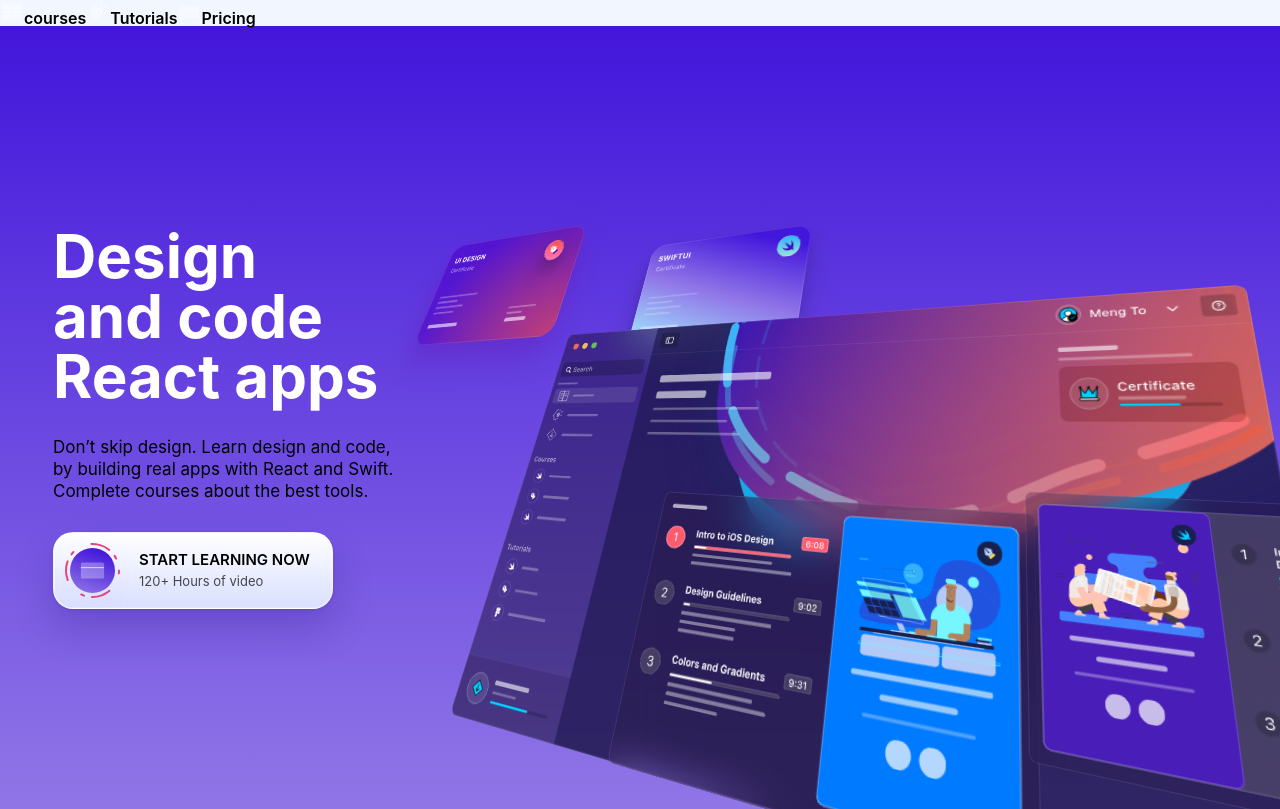
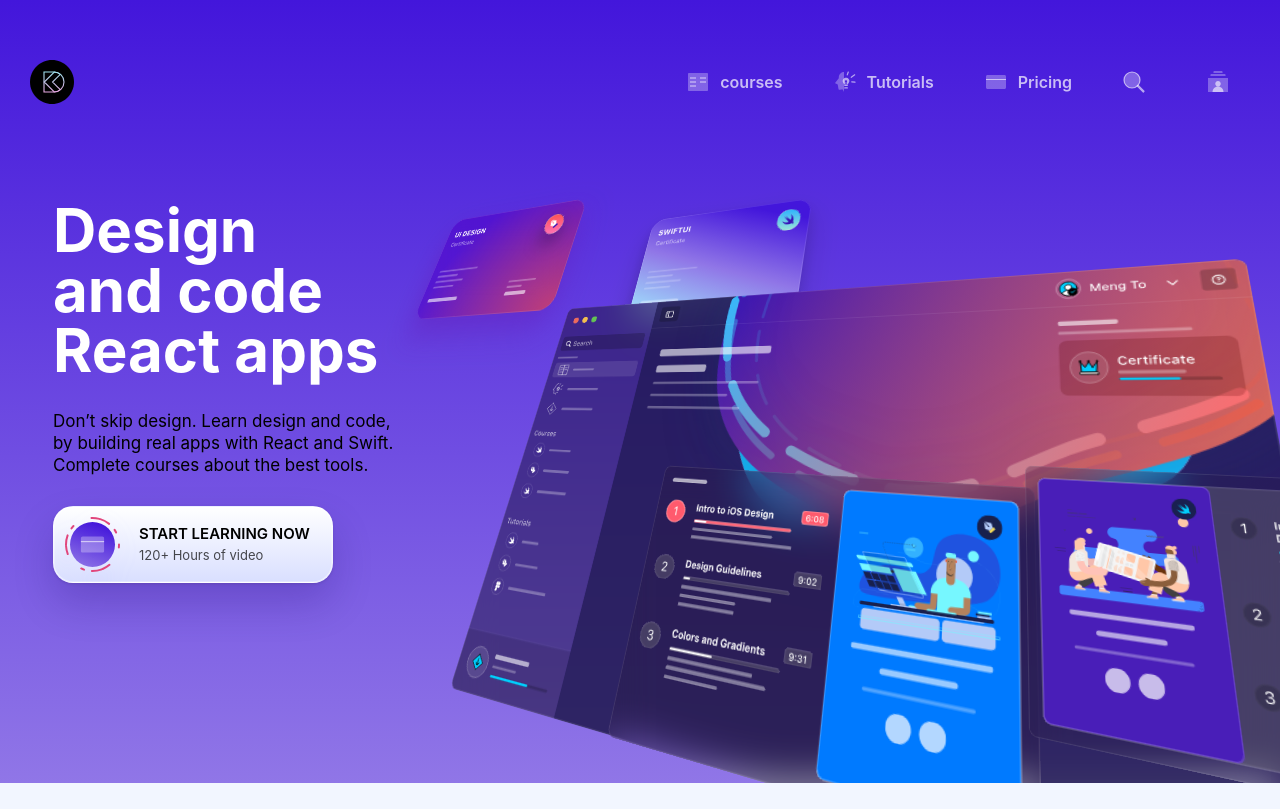
Before and after one commit to SisifoDev/sisifodev-webapp, a Gatsby site: page / in a window 1280 px wide. Built offline with nearby package versions, Linux system fonts and the light colour scheme; Gatsby itself is replaced by a stand-in of ours.

Commit message:
MenuData

```diff
--- a/src/components/layout/Header.js
+++ b/src/components/layout/Header.js
@@ -1,35 +1,56 @@
 import { Link } from "gatsby";
 import React, { Fragment } from "react";
-
-const menuData = [
-  {
-    title: "courses",
-    icon: "/images/icons/courses.svg",
-    link: "/courses",
-  },
-  {
-    title: "Tutorials",
-    icon: "/images/icons/tutorials.svg",
-    link: "/tutorials",
-  },
-  {
-    title: "Pricing",
-    icon: "/images/icons/pricing.svg",
-    link: "/pricing",
-  },
-];
+import styled from "styled-components";
+import { menuData } from "../../data/menuData";
 
 const Header = () => {
   return (
-    <>
+    <Wrapper>
+      <img src="/images/logos/logo.svg" alt="Logo" />
+      <MenuWrapper>
         {menuData.map((item, index) => (
           <Link to={item.link} key={index}>
+            <MenuItem>
               <img src={item.icon} alt={item.title} />
               {item.title}
+            </MenuItem>
           </Link>
         ))}
-    </>
+      </MenuWrapper>
+    </Wrapper>
   );
 };
 
 export default Header;
+
+const Wrapper = styled.div`
+  position: absolute;
+  top: 60px;
+  display: grid;
+  grid-template-columns: 44px auto;
+  width: 100%;
+  justify-content: space-between;
+  padding: 0 30px;
+  align-items: center;
+`;
+const MenuWrapper = styled.div`
+  display: grid;
+  gap: 30px;
+  grid-template-columns: repeat(5, auto);
+`;
+const MenuItem = styled.div`
+  color: rgba(255, 255, 255, 0.7);
+  display: grid;
+  grid-template-columns: 24px auto;
+  gap: 10px;
+  align-items: center;
+  padding: 10px;
+  transition: 0.5s ease-out;
+  border-radius: 10px;
+
+  :hover {
+    background: rgba(255, 255, 255, 0.1);
+    box-shadow: 0px 10px 20px rgba(0, 0, 0, 0.1),
+      inset 0px 0px 0px 0.5px rgba(255, 255, 255, 0.2);
+  }
+`;
--- /dev/null
+++ b/src/data/menuData.js
@@ -0,0 +1,27 @@
+export const menuData = [
+  {
+    title: "courses",
+    icon: "/images/icons/courses.svg",
+    link: "/courses",
+  },
+  {
+    title: "Tutorials",
+    icon: "/images/icons/tutorials.svg",
+    link: "/tutorials",
+  },
+  {
+    title: "Pricing",
+    icon: "/images/icons/pricing.svg",
+    link: "/pricing",
+  },
+  {
+    title: "",
+    icon: "/images/icons/search.svg",
+    link: "/search",
+  },
+  {
+    title: "",
+    icon: "/images/icons/account.svg",
+    link: "/account",
+  },
+];
```
Lines whose indentation alone changed are shown as unchanged.
